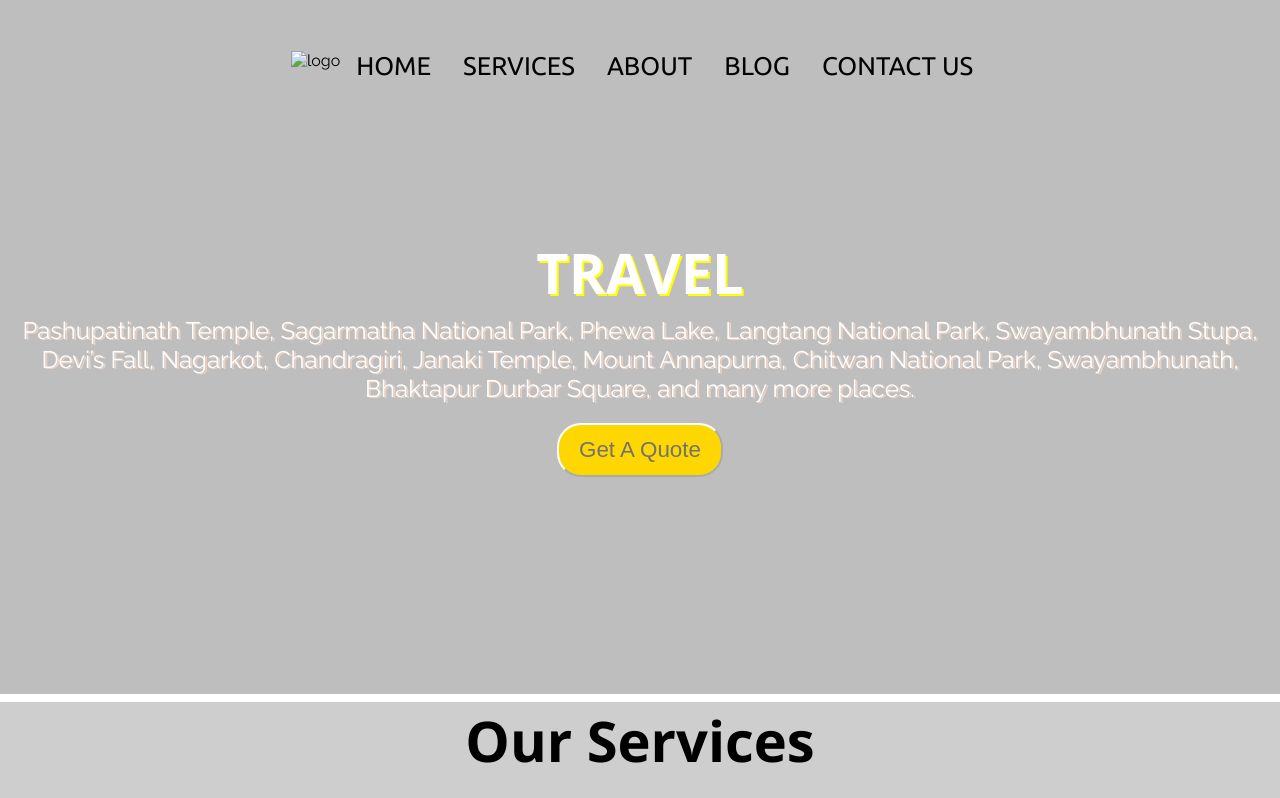
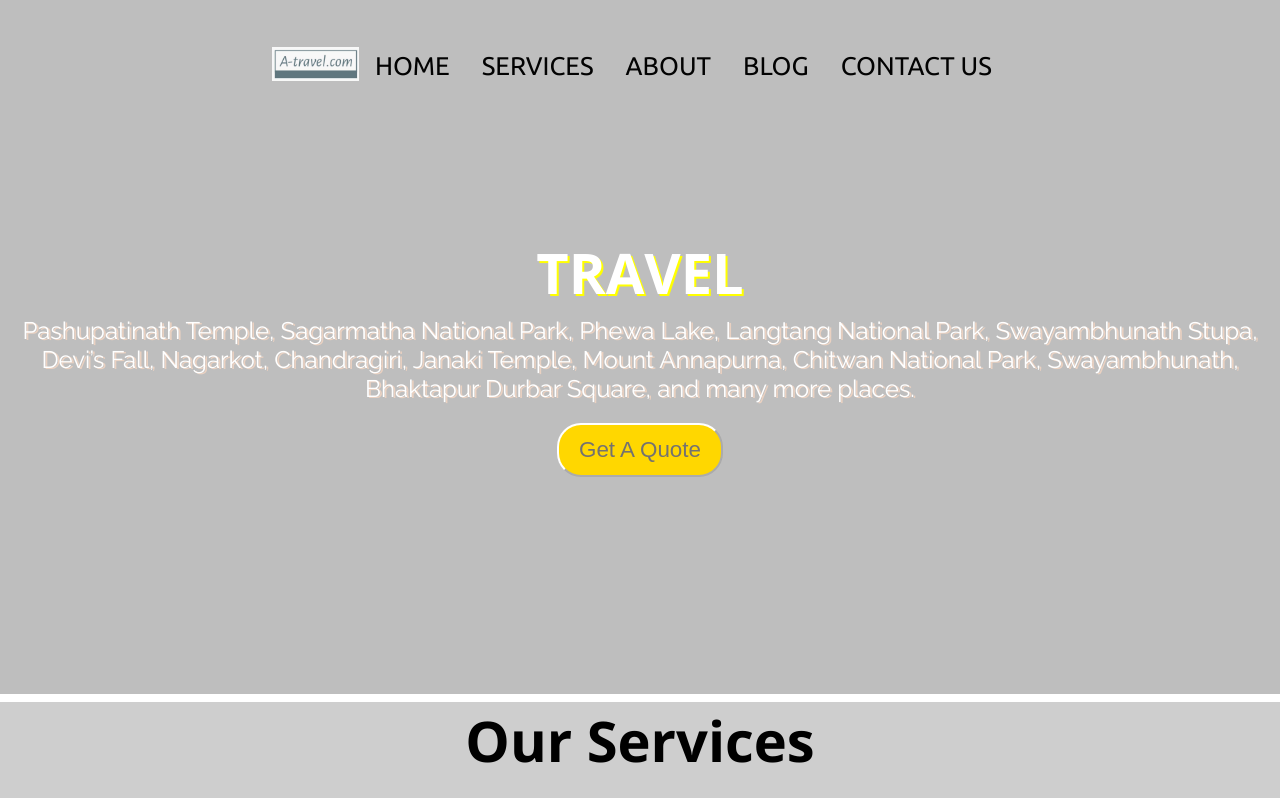
Before and after one commit to sangamsgit/A-Travel, a plain HTML site: page index.html in a window 1280 px wide. Shown: the top 798 px of the page. Drawn offline with nearby package versions, Linux system fonts and the light colour scheme; the site is published under a folder, as on GitHub Pages, so addresses that start at the root find nothing.

Commit message:
Update index.html

```diff
--- a/index.html
+++ b/index.html
@@ -13,7 +13,7 @@
   <header>
     <nav class="navbar">
       <div class="logo">
-        <img src="/logo.JPG" alt="logo">
+        <img src="logo.JPG" alt="logo">
       </div>
       <ul class="navigation-list">
         <li><a href="#home">HOME</a></li>
```
